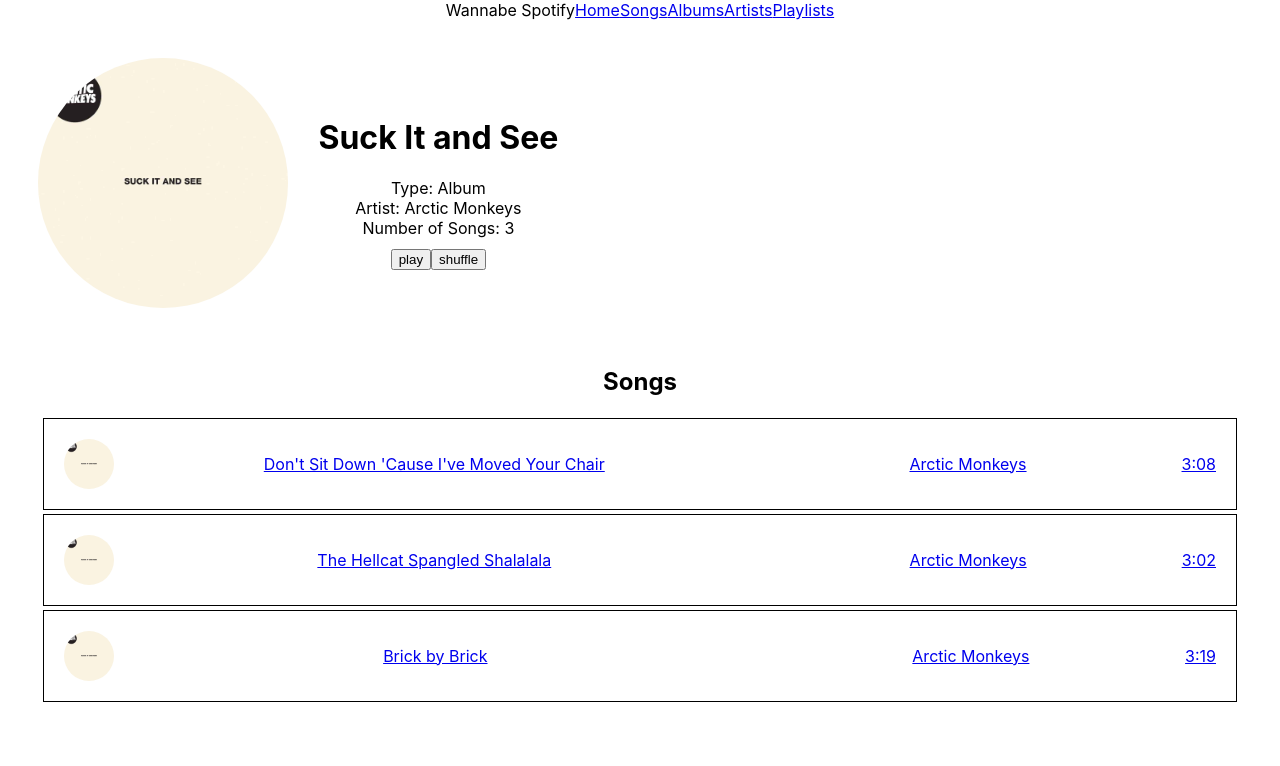
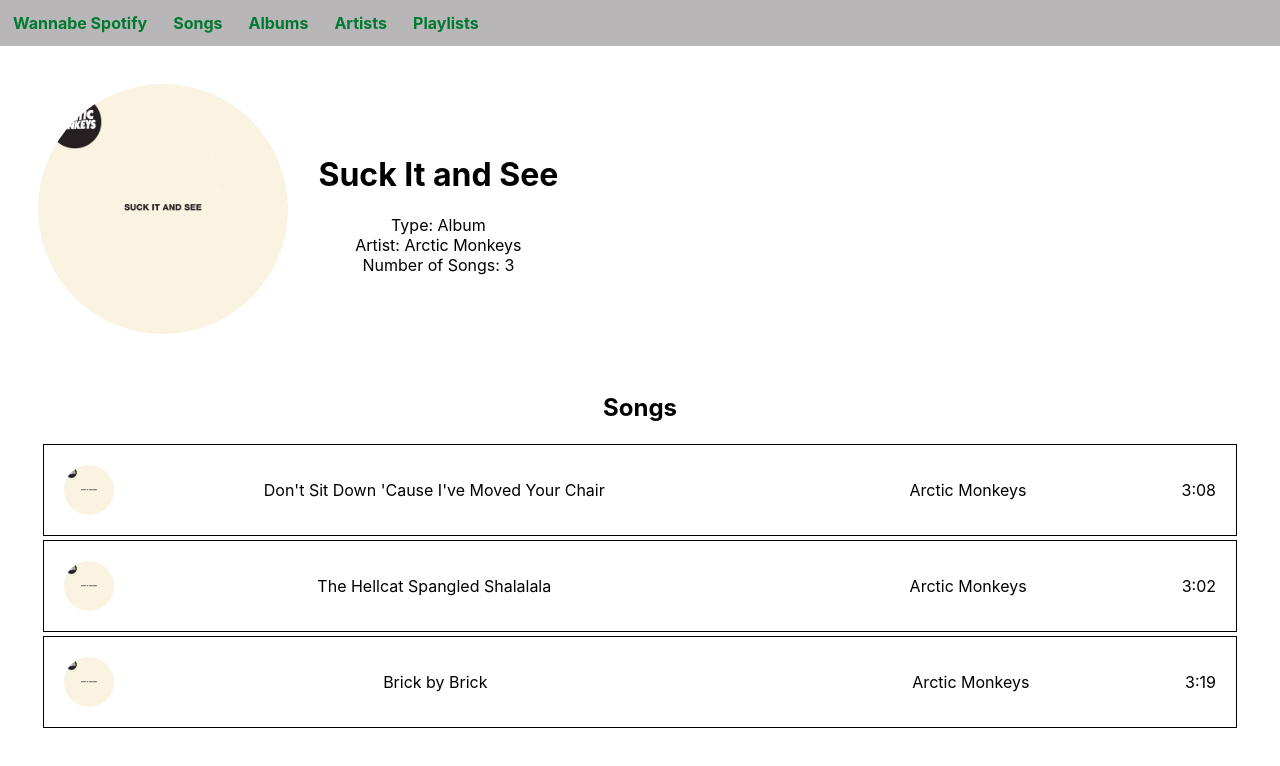
Before and after one commit to Yairderry/wannabe-spotify, a React (Create React App) app: page /album/azqp3lw1 in a window 1280 px wide. Shown: the top 766 px of the page. Built offline with nearby package versions, Linux system fonts and the light colour scheme.

Commit message:
Added a lot of styling

```diff
--- a/src/App.css
+++ b/src/App.css
@@ -15,6 +15,24 @@
 .pick-img {
   max-width: 100px;
   border-radius: 50%;
+}
+
+/*__________________nav________________________*/
+.main-nav {
+  background-color: rgb(184, 182, 182);
+  height: fit-content;
+  width: 100%;
+  display: flex;
+  justify-content: flex-start;
+  flex-wrap: wrap;
+}
+
+.sub-nav {
+  padding: 13px;
+  color: rgb(0, 121, 50);
+  text-decoration: none;
+  font-weight: 700;
+  font-size: 16px;
 }
 
 /*__________________playlists__________________*/
@@ -55,6 +73,8 @@
   padding: 20px;
   margin: 2px;
   border: solid black 1px;
+  text-decoration: none;
+  color: black;
 }
 
 .playlist-data {
@@ -77,6 +97,11 @@
   border-radius: 50%;
 }
 
+.playlist-display {
+  color: black;
+  text-decoration: none;
+}
+
 .song-name {
   flex: 3;
 }
@@ -84,3 +109,25 @@
 .song-artist {
   flex: 2;
 }
+
+.song {
+  display: flex;
+}
+
+.youtube-link {
+  width: 33vw;
+  height: 33vw;
+}
+
+.suggested,
+.lyrics {
+  width: 33vw;
+  height: 95vh;
+  overflow-y: auto;
+  overflow-x: hidden;
+  white-space: pre-wrap;
+}
+
+.song-div {
+  padding: 20px;
+}
--- a/src/components/Albums.js
+++ b/src/components/Albums.js
@@ -7,8 +7,11 @@
       <h1 className="playlist-title">Albums</h1>
       <div className="playlists">
         {collection.map((playlist, i) => (
-          <div className="playlist-display" key={i}>
-            <NavLink to={`/album/${playlist.id}`}>
+          <NavLink
+            to={`/album/${playlist.id}`}
+            className="playlist-display"
+            key={i}
+          >
             <img
               className="playlist-img"
               src={playlist.cover_img}
@@ -16,7 +19,6 @@
             />
             <h3>{playlist.name}</h3>
           </NavLink>
-          </div>
         ))}
       </div>
     </>
--- a/src/components/Artists.js
+++ b/src/components/Artists.js
@@ -7,8 +7,11 @@
       <h1 className="playlist-title">Artists</h1>
       <div className="playlists">
         {collection.map((playlist, i) => (
-          <div className="playlist-display" key={i}>
-            <NavLink to={`/artist/${playlist.id}`}>
+          <NavLink
+            to={`/artist/${playlist.id}`}
+            className="playlist-display"
+            key={i}
+          >
             <img
               className="playlist-img"
               src={playlist.cover_img}
@@ -16,7 +19,6 @@
             />
             <h3>{playlist.name}</h3>
           </NavLink>
-          </div>
         ))}
       </div>
     </>
--- a/src/components/Navbar.js
+++ b/src/components/Navbar.js
@@ -33,21 +33,45 @@
   return (
     <>
       <BrowserRouter>
-        <nav>
-          <span>Wannabe Spotify</span>
-          <NavLink activeStyle={{ color: "green" }} exact to="/">
-            Home
+        <nav className="main-nav">
+          <NavLink
+            className="sub-nav"
+            activeStyle={{ backgroundColor: "green", color: "white" }}
+            exact
+            to="/"
+          >
+            Wannabe Spotify
           </NavLink>
-          <NavLink activeStyle={{ color: "green" }} exact to="/songs">
+          <NavLink
+            className="sub-nav"
+            activeStyle={{ backgroundColor: "green", color: "white" }}
+            exact
+            to="/songs"
+          >
             Songs
           </NavLink>
-          <NavLink activeStyle={{ color: "green" }} exact to="/albums">
+          <NavLink
+            className="sub-nav"
+            activeStyle={{ backgroundColor: "green", color: "white" }}
+            exact
+            to="/albums"
+          >
             Albums
           </NavLink>
-          <NavLink activeStyle={{ color: "green" }} exact to="/artists">
+          <NavLink
+            className="sub-nav"
+            activeStyle={{ backgroundColor: "green", color: "white" }}
+            exact
+            to="/artists"
+          >
             Artists
           </NavLink>
-          <NavLink activeStyle={{ color: "green" }} exact to="/playlists">
+          <NavLink
+            className="sub-nav"
+            activeStyle={{ backgroundColor: "green", color: "white" }}
+            exact
+            to="/playlists"
+          >
             Playlists
           </NavLink>
         </nav>
--- a/src/components/Playlists.js
+++ b/src/components/Playlists.js
@@ -7,8 +7,11 @@
       <h1 className="playlist-title">Playlists</h1>
       <div className="playlists">
         {collection.map((playlist, i) => (
-          <div className="playlist-display" key={i}>
-            <NavLink to={`/playlist/${playlist.id}`}>
+          <NavLink
+            to={`/playlist/${playlist.id}`}
+            className="playlist-display"
+            key={i}
+          >
             <img
               className="playlist-img"
               src={playlist.cover_img}
@@ -16,7 +19,6 @@
             />
             <h3>{playlist.name}</h3>
           </NavLink>
-          </div>
         ))}
       </div>
     </>
--- a/src/components/Playlists/PlaylistHeader.js
+++ b/src/components/Playlists/PlaylistHeader.js
@@ -29,10 +29,6 @@
           )}
           <span>Number of Songs: {playlist.songs.length}</span>
         </div>
-        <div>
-          <button>play</button>
-          <button>shuffle</button>
-        </div>
       </div>
     </div>
   );
--- a/src/components/Song.js
+++ b/src/components/Song.js
@@ -6,28 +6,32 @@
 
 export default function Song({ collection, artists, playlists, albums }) {
   const { id } = useParams();
+
   const params = new URLSearchParams(useLocation().search);
   const playlist = params.get("playlist");
   const album = params.get("album");
   const artist = params.get("artist");
 
-  const [paramId, list] = playlist
-    ? [playlist, playlists]
+  const [paramId, list, type] = playlist
+    ? [playlist, playlists, "playlist"]
     : album
-    ? [album, albums]
-    : [artist, artists];
+    ? [album, albums, "album"]
+    : [artist, artists, "artist"];
 
   const suggested = list.find((song) => song.id === paramId);
   const song = collection.find((song) => song.id === id);
+  const query = paramId ? `?${type}=${paramId}` : "";
   return (
-    <div>
-      <h1>{song.name}</h1>
-      <Suggested collection={collection} suggested={suggested} />
-      <div>
+    <div className="song">
+      <div className="song-div">
+        <h1>{song.name}</h1>
+        <YouTube className="youtube-link" videoId={song.id} />
+      </div>
+      <div className="lyrics">
         <h3>Lyrics</h3>
         <span>{song.lyrics}</span>
-        <YouTube videoId={song.id} />
       </div>
+      <Suggested collection={collection} suggested={suggested} query={query} />
     </div>
   );
 }
--- a/src/components/Songs.js
+++ b/src/components/Songs.js
@@ -7,8 +7,11 @@
       <h1 className="playlist-title">Songs</h1>
       <div className="playlists">
         {collection.map((playlist, i) => (
-          <div className="playlist-display" key={i}>
-            <NavLink to={`/song/${playlist.id}`}>
+          <NavLink
+            to={`/song/${playlist.id}`}
+            className="playlist-display"
+            key={i}
+          >
             <img
               className="playlist-img"
               src={playlist.cover_img}
@@ -16,7 +19,6 @@
             />
             <h3>{playlist.name}</h3>
           </NavLink>
-          </div>
         ))}
       </div>
     </>
--- a/src/components/Suggested.js
+++ b/src/components/Suggested.js
@@ -1,19 +1,26 @@
 import React from "react";
+import { NavLink } from "react-router-dom";
 
-export default function Suggested({ collection, suggested }) {
+export default function Suggested({ collection, suggested, query }) {
   const songs = suggested
     ? collection.filter((song) => suggested.songs.includes(song.id))
     : collection;
+
   return (
-    <div>
+    <div className="suggested">
+      <h3>Suggested</h3>
       {songs.map((song) => {
         return (
-          <div key={song.id}>
-            <img src={song.cover_img} />
-            <h4>{song.name}</h4>
-            <span>{song.artist}</span>
-            <span>{song.length}</span>
-          </div>
+          <NavLink
+            className="playlist-song"
+            to={`/song/${song.id}${query}`}
+            key={song.id}
+          >
+            <img className="playlist-song-img" src={song.cover_img} />
+            <h4 className="song-name">{song.name}</h4>
+            <span className="song-artist">{song.artist}</span>
+            <span className="song-length">{song.length}</span>
+          </NavLink>
         );
       })}
     </div>
--- a/src/index.css
+++ b/src/index.css
@@ -1,13 +1,18 @@
 body {
   margin: 0;
-  font-family: -apple-system, BlinkMacSystemFont, 'Segoe UI', 'Roboto', 'Oxygen',
-    'Ubuntu', 'Cantarell', 'Fira Sans', 'Droid Sans', 'Helvetica Neue',
+  font-family: -apple-system, BlinkMacSystemFont, "Segoe UI", "Roboto", "Oxygen",
+    "Ubuntu", "Cantarell", "Fira Sans", "Droid Sans", "Helvetica Neue",
     sans-serif;
   -webkit-font-smoothing: antialiased;
   -moz-osx-font-smoothing: grayscale;
 }
 
 code {
-  font-family: source-code-pro, Menlo, Monaco, Consolas, 'Courier New',
+  font-family: source-code-pro, Menlo, Monaco, Consolas, "Courier New",
     monospace;
 }
+
+a {
+  text-decoration: none;
+  color: black;
+}
```
Lines whose indentation alone changed are shown as unchanged.
